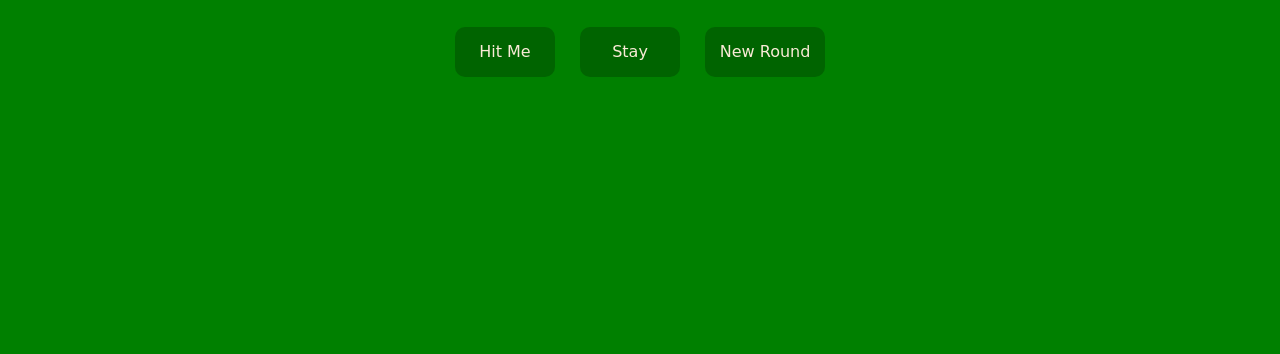
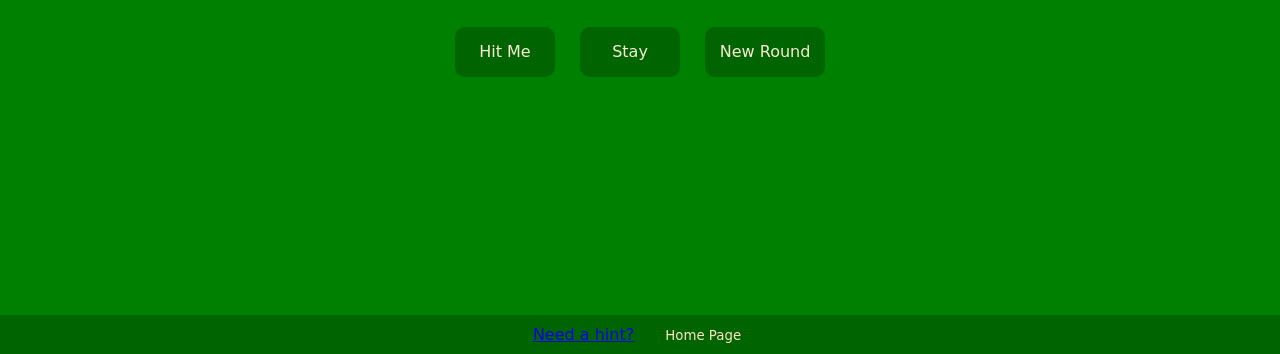
Before and after one commit to dannypeterson/Blackjack, a plain HTML site: page index.html in a window 1280 px wide. Shown: the part 446-800 px from the top of the page. Drawn offline with Linux system fonts and the light colour scheme; a web font is replaced by a local one.

Commit message:
Added footer with navigation

```diff
--- a/index.html
+++ b/index.html
@@ -37,4 +37,10 @@
   </div>
 
 </body>
+
+<div class="bottom">
+  <a href = "https://blackjackdoc.com/blackjack-cheatsheet.htm" target="_blank">Need a hint?</a>
+  <input class = "home" type="button" onclick="location.href ='./home.html';" value="Home Page" />
+</div>
+
 </html>
--- a/script.js
+++ b/script.js
@@ -85,6 +85,7 @@ const playerCards = document.querySelector('.player-cards')
 const dealerCards = document.querySelector('.dealer-cards')
 const resultsDisplay = document.querySelector('.results-display')
 const startButton = document.querySelector('.start')
+const homePage = document.querySelector('.home')
 
 //DOM element creations
 let results = document.createElement('header')
--- a/style.css
+++ b/style.css
@@ -48,3 +48,29 @@ button {
 .rules {
   margin: 0 30px;
 }
+
+.bottom {
+position: fixed;
+left: 0;
+bottom: 0;
+width: 100%;
+background-color: darkgreen;
+color: bisque;
+text-align:center;
+padding: 10px;
+}
+
+footer {
+display: inline;
+margin: 0 40px;
+}
+
+
+.hint, .home {
+  cursor: pointer;
+  border: none;
+  background-color: inherit;
+  font-family: 'Peralta', cursive;
+  color: bisque;
+  margin: 0 20px;
+}
```
Also changed, not shown: 1 other file.
